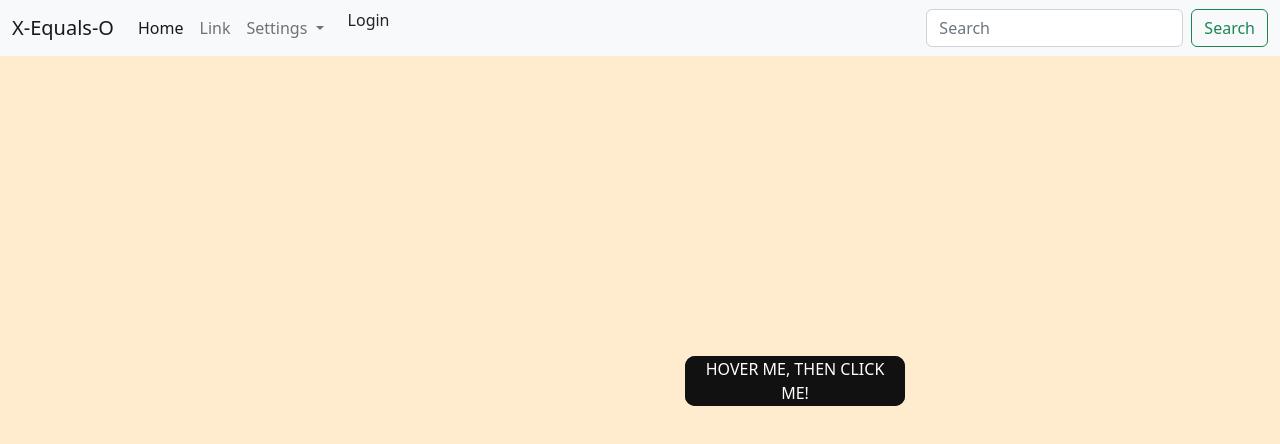
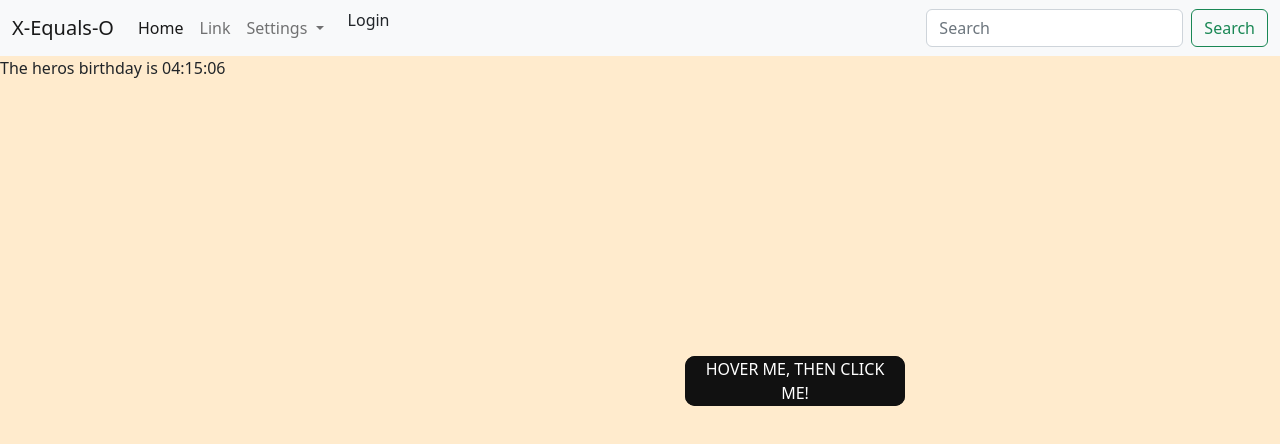
Before and after one commit to RileyConway21/X-equals-O, an Angular app: page / in a window 1280 px wide. Shown: the top 444 px of the page. Built offline with nearby package versions, Linux system fonts and the light colour scheme.

Commit message:
testing pipes

```diff
--- a/src/app/home/home.component.html
+++ b/src/app/home/home.component.html
@@ -1,3 +1,4 @@
 <div class="container">
     <button class="glow-on-hover" type="button" routerLink="/board">HOVER ME, THEN CLICK ME!</button>
 </div>
+<p>The heros birthday is {{ birthday | date:"MM:dd:YY" }}</p>
--- a/src/app/home/home.component.ts
+++ b/src/app/home/home.component.ts
@@ -6,7 +6,7 @@ import { Component, OnInit } from '@angular/core';
   styleUrls: ['./home.component.css']
 })
 export class HomeComponent implements OnInit {
-
+birthday = new Date(2006,3,15)
   constructor() { }
 
   ngOnInit(): void {
```
